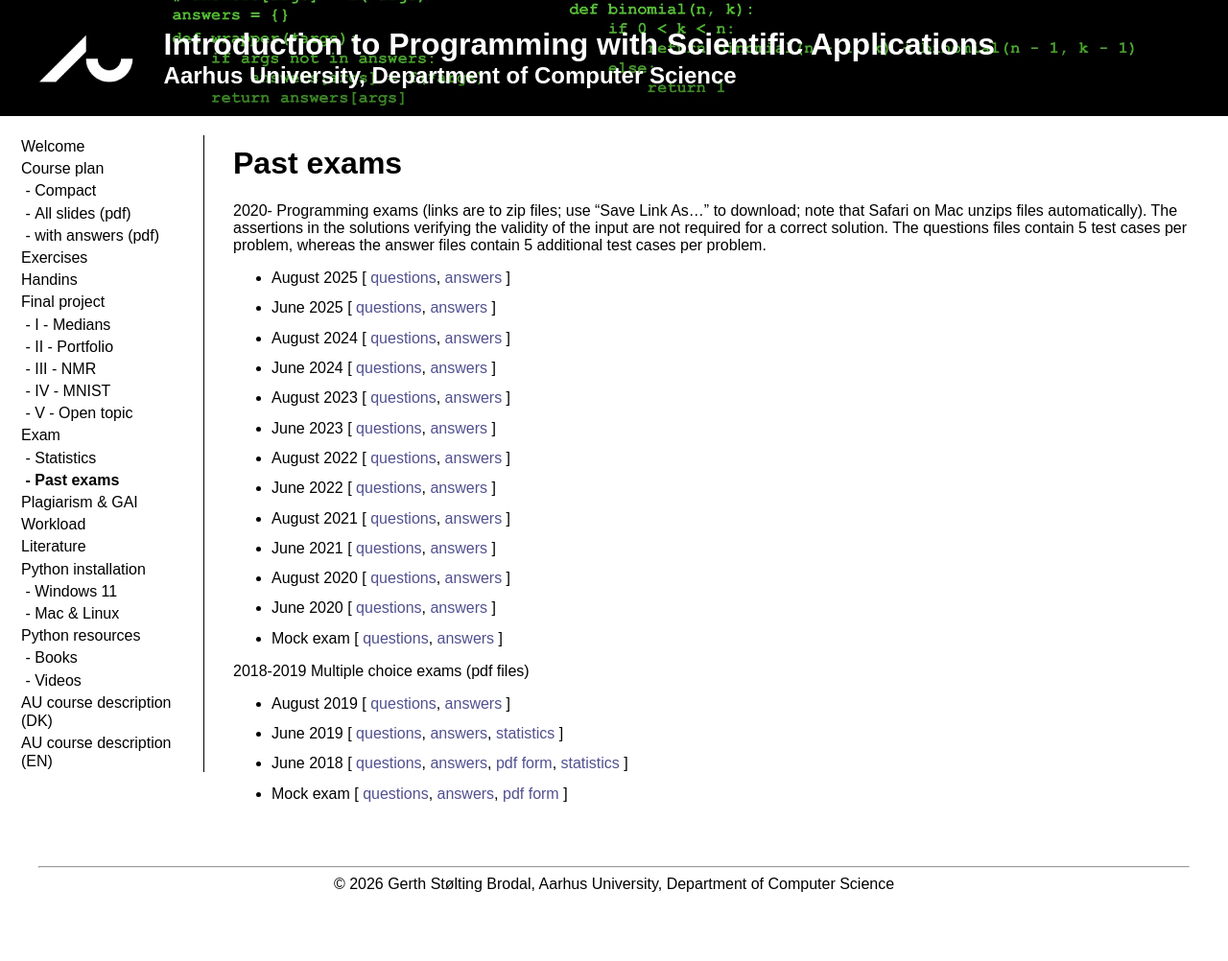
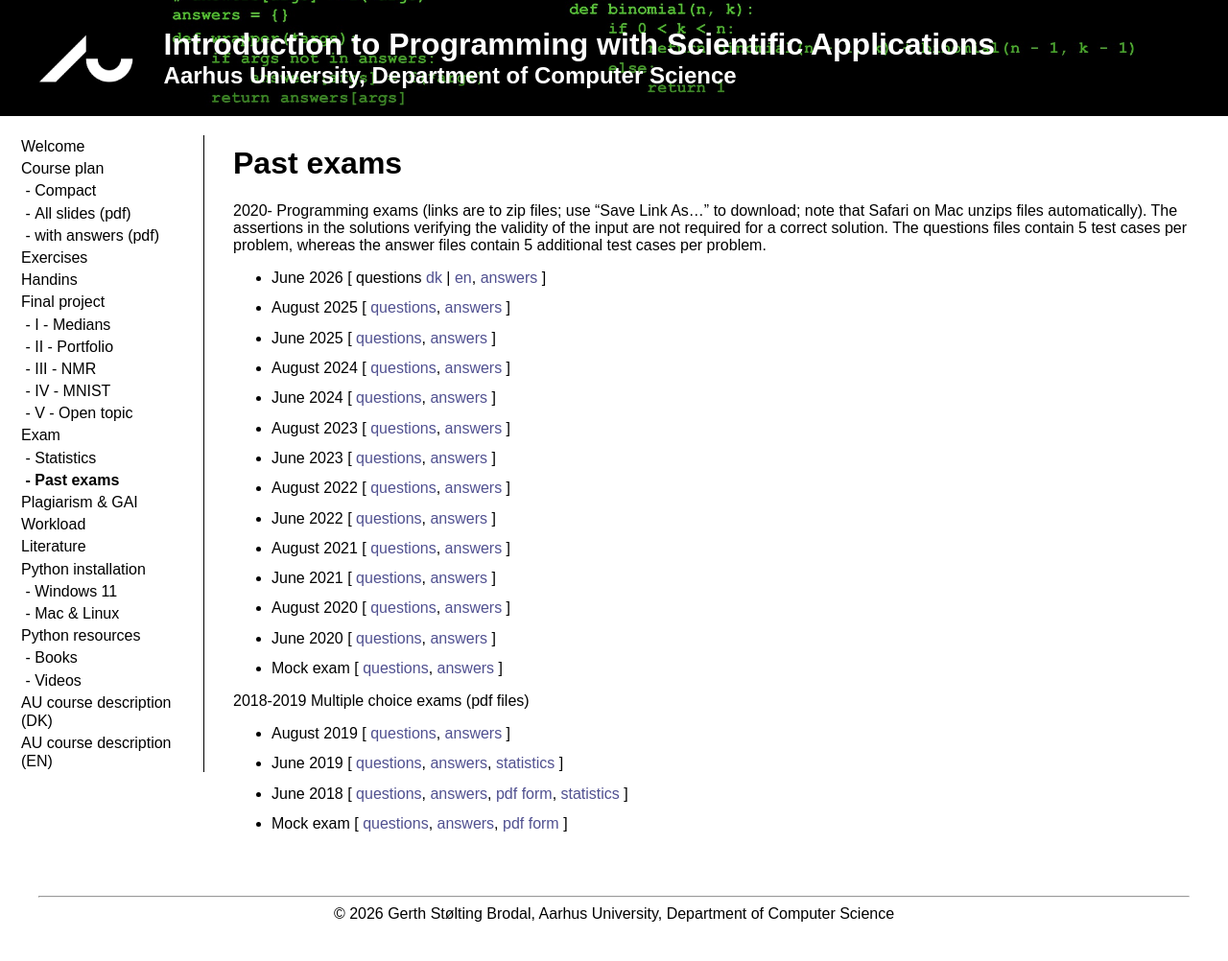
Before and after one commit to gsbrodal/gsbrodal.github.io, a Jekyll site: the page built from ipsa/exam-past.md, in a window 1280 px wide. Shown: the whole page at 96% size. Built offline with Jekyll 4.4.1, drawn with Linux system fonts in a browser that asks for light colours; our own code applies the rules of GitHub Pages for plain Markdown files; before the commit the page ends 971 px from its top, so only the background shows below that.

Commit message:
exam-past.md ipsa26answers.zip ipsa26dk.zip ipsa26en.zip

```diff
--- a/ipsa/exam-past.md
+++ b/ipsa/exam-past.md
@@ -9,6 +9,9 @@ are not required for a correct solution.
 The questions files contain 5 test cases per problem,
 whereas the answer files contain 5 additional test cases per problem.
 
+* June 2026 [
+  questions [dk](exams/ipsa26dk.zip) | [en](exams/ipsa26en.zip),
+  [answers](exams/ipsa26answers.zip) ]
 * August 2025 [
   [questions](exams/ipsa25r.zip),
   [answers](exams/ipsa25r-answers.zip) ]
```
Also changed, not shown: 3 other files.
